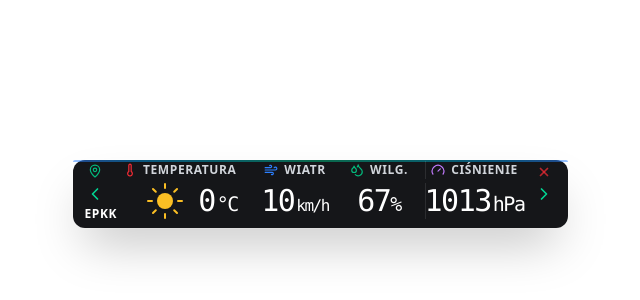
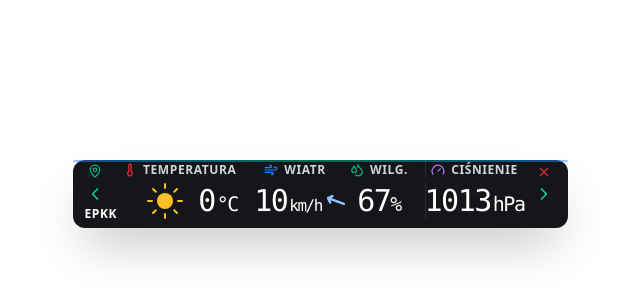
Before and after one commit to marek7400/Pogoda-AirportPL2, a React (Vite) app: page / in a window 1280 px wide. Shown: the part 206-506 px from the top of the page, without its empty margins (320-960 px from the left). Built offline with nearby package versions, Linux system fonts and the light colour scheme.

Commit message:
feat: Display wind direction arrow
Adds a visual indicator for wind direction next to the wind speed value. This improves the readability of wind data by providing an immediate directional context.

```diff
--- a/src/App.tsx
+++ b/src/App.tsx
@@ -736,8 +736,16 @@ export default function App() {
 
                         {/* Wind */}
                         <div className="flex items-center justify-center gap-2 w-[84px]">
-                          <div className="text-3xl font-mono font-medium tracking-tighter">
-                            {data.wind ?? '--'}<span className="text-base text-white ml-0.5">km/h</span>
+                          <div className="flex items-center gap-1 translate-x-[5px]">
+                            <div className="text-3xl font-mono font-medium tracking-tighter">
+                              {data.wind ?? '--'}<span className="text-base text-white ml-0.5">km/h</span>
+                            </div>
+                            {data.wind_dir !== null && (
+                              <MoveDown
+                                className="w-5 h-5 text-blue-300"
+                                style={{ transform: `rotate(${data.wind_dir}deg)`, strokeWidth: 3 }}
+                              />
+                            )}
                           </div>
                         </div>
 
```
